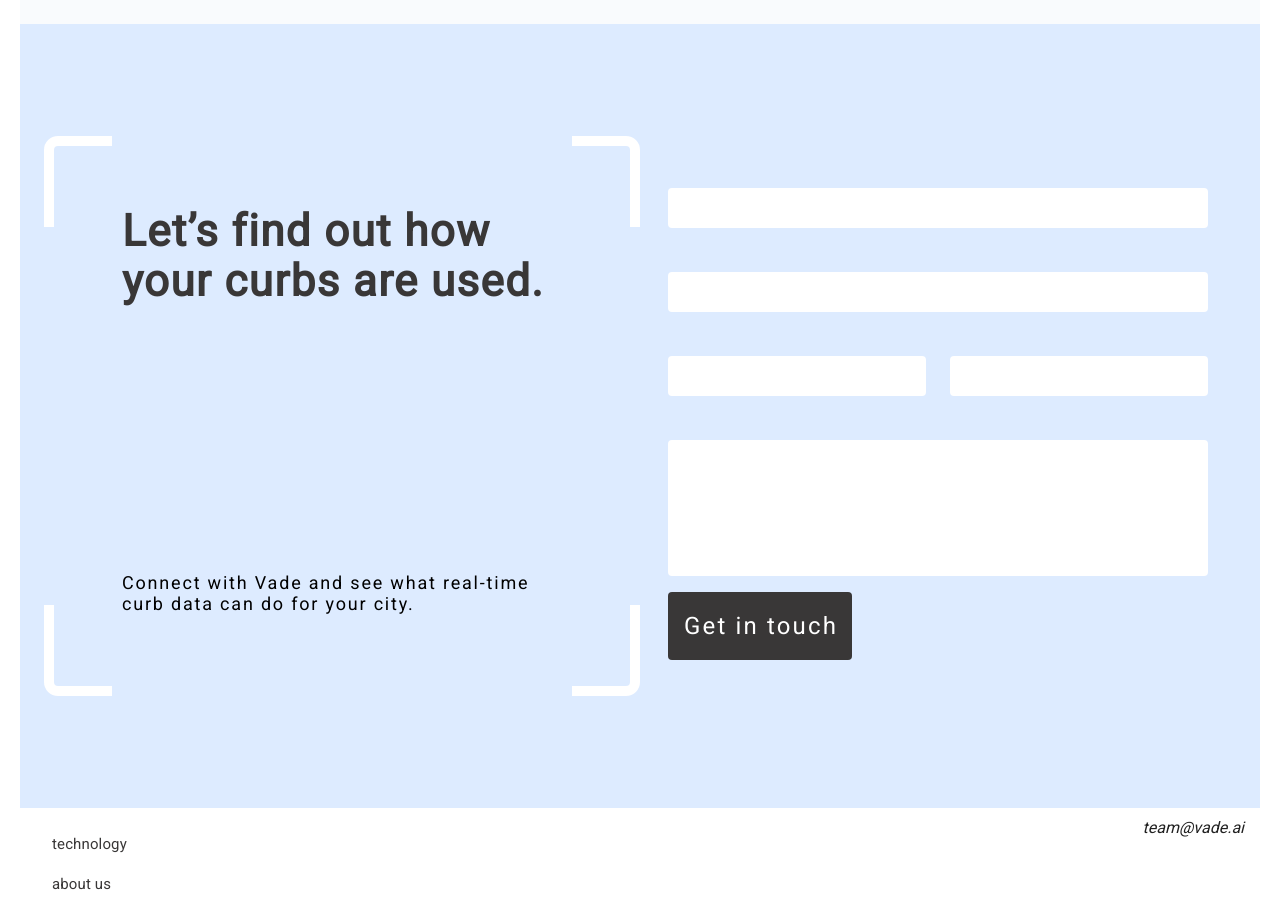
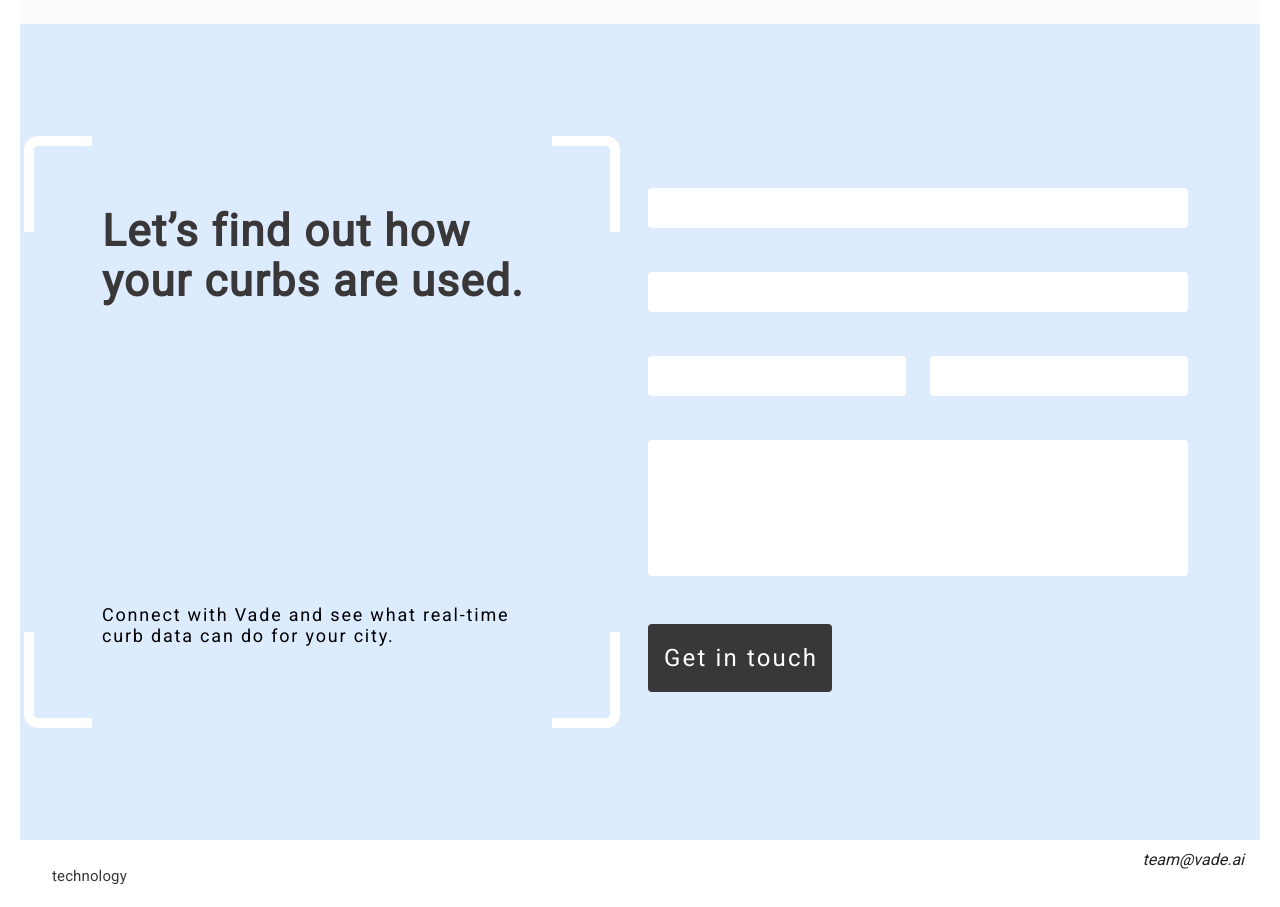
Before and after one commit to deadbeathd07/vade, a Vue app: page / in a window 1280 px wide. Shown: the part 5640-6547 px from the top of the page. Built offline with nearby package versions, Linux system fonts and the light colour scheme.

Commit message:
margins and paddings have been changed

```diff
--- a/src/sections/home/FormSection.vue
+++ b/src/sections/home/FormSection.vue
@@ -1,6 +1,6 @@
 <template>
 	<v-sheet color="#ddebff" class="vade-py-27">
-		<v-container>
+		<v-container class="ma-0">
 			<v-row>
 				<v-col cols="6" class="vade-corners">
 					<div
@@ -39,7 +39,7 @@
 										variant="solo"
 										single-line
 										hide-details
-										class="vade vade-mb-7"
+										class="vade mb-8"
 									/>
 								</v-col>
 							</v-row>
```
